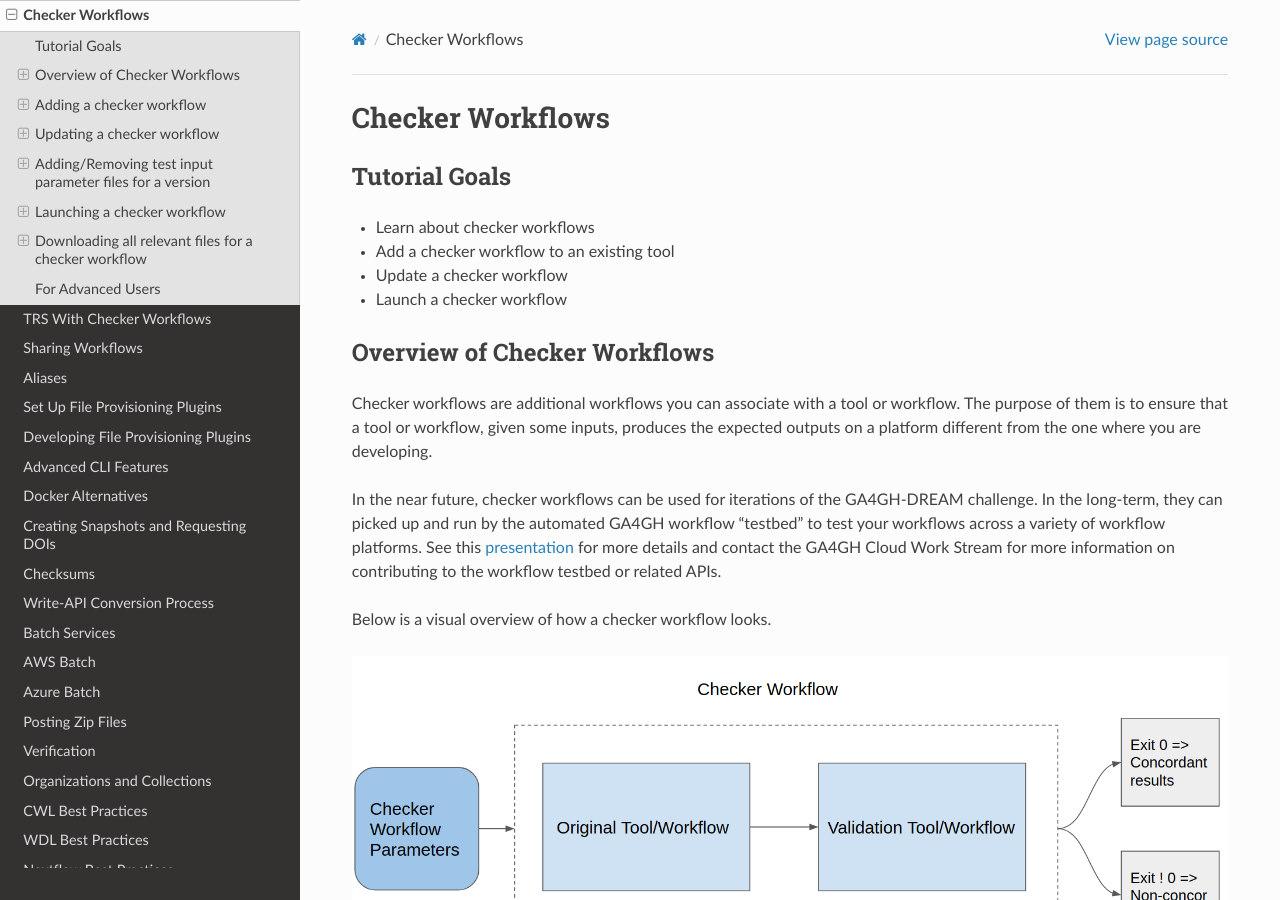
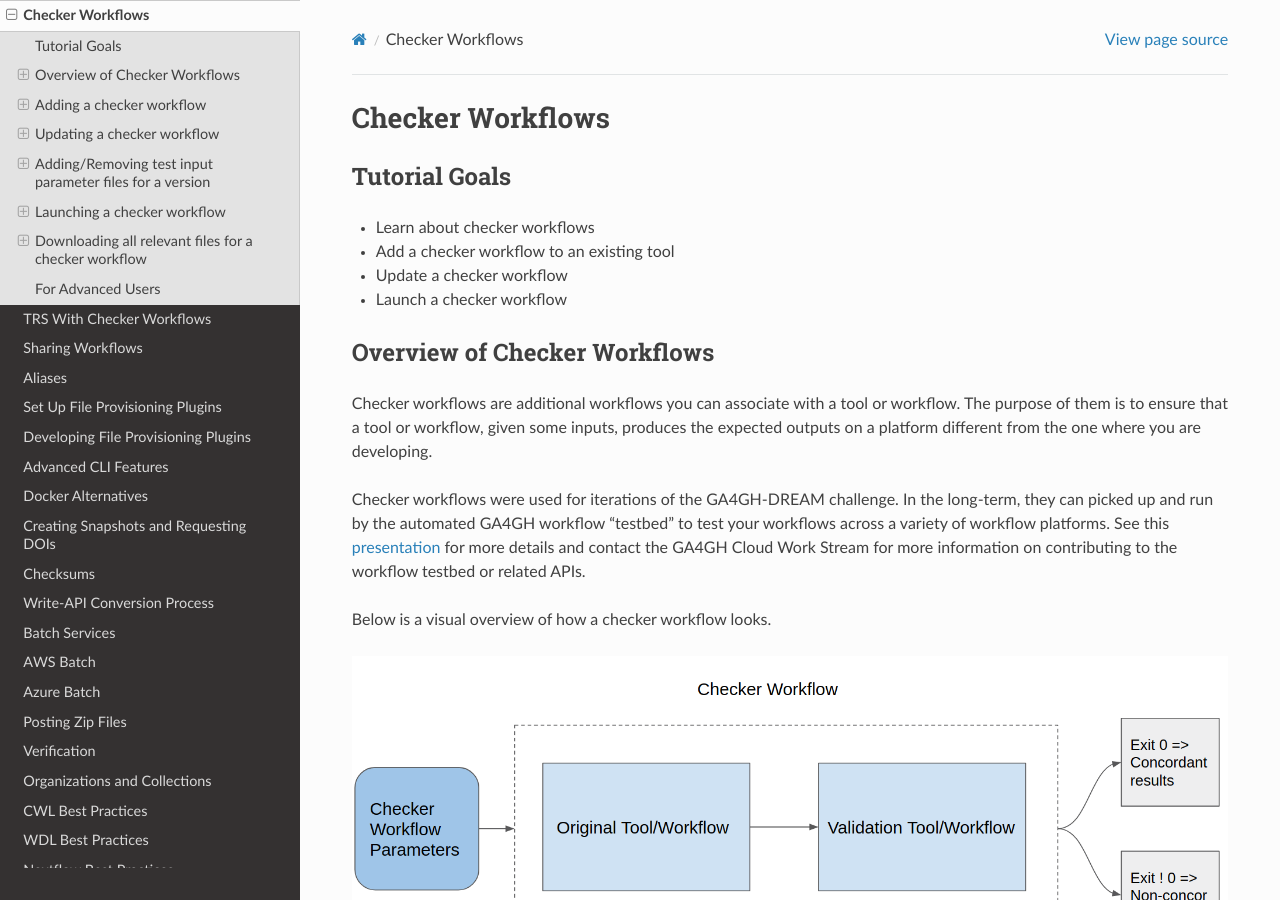
Before and after one commit to dockstore/dockstore-documentation, a Sphinx documentation site: the page built from docs/advanced-topics/checker-workflows.rst, in a window 1280 px wide and 900 px high. Built offline with Sphinx 7.4.7 and the Read the Docs theme 2.0.0, drawn with Linux system fonts in a browser that asks for light colours.

Commit message:
Update GA4GH-DREAM info

```diff
--- a/docs/advanced-topics/checker-workflows.rst
+++ b/docs/advanced-topics/checker-workflows.rst
@@ -17,7 +17,7 @@ or workflow. The purpose of them is to ensure that a tool or workflow,
 given some inputs, produces the expected outputs on a platform different
 from the one where you are developing.
 
-In the near future, checker workflows can be used for iterations of the
+Checker workflows were used for iterations of the
 GA4GH-DREAM challenge. In the long-term, they can picked up and run by
 the automated GA4GH workflow "testbed" to test your workflows across a
 variety of workflow platforms. See this
```
